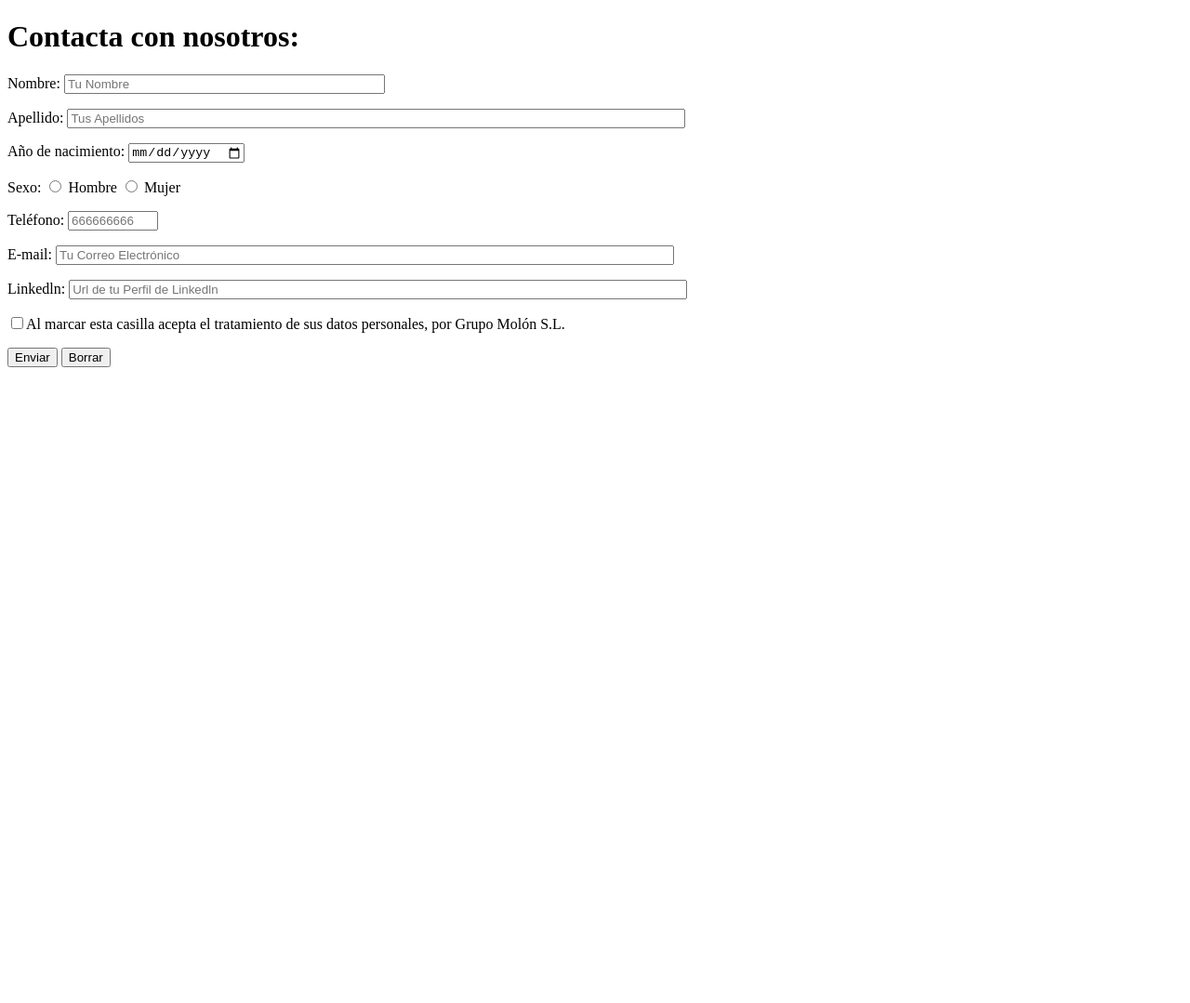
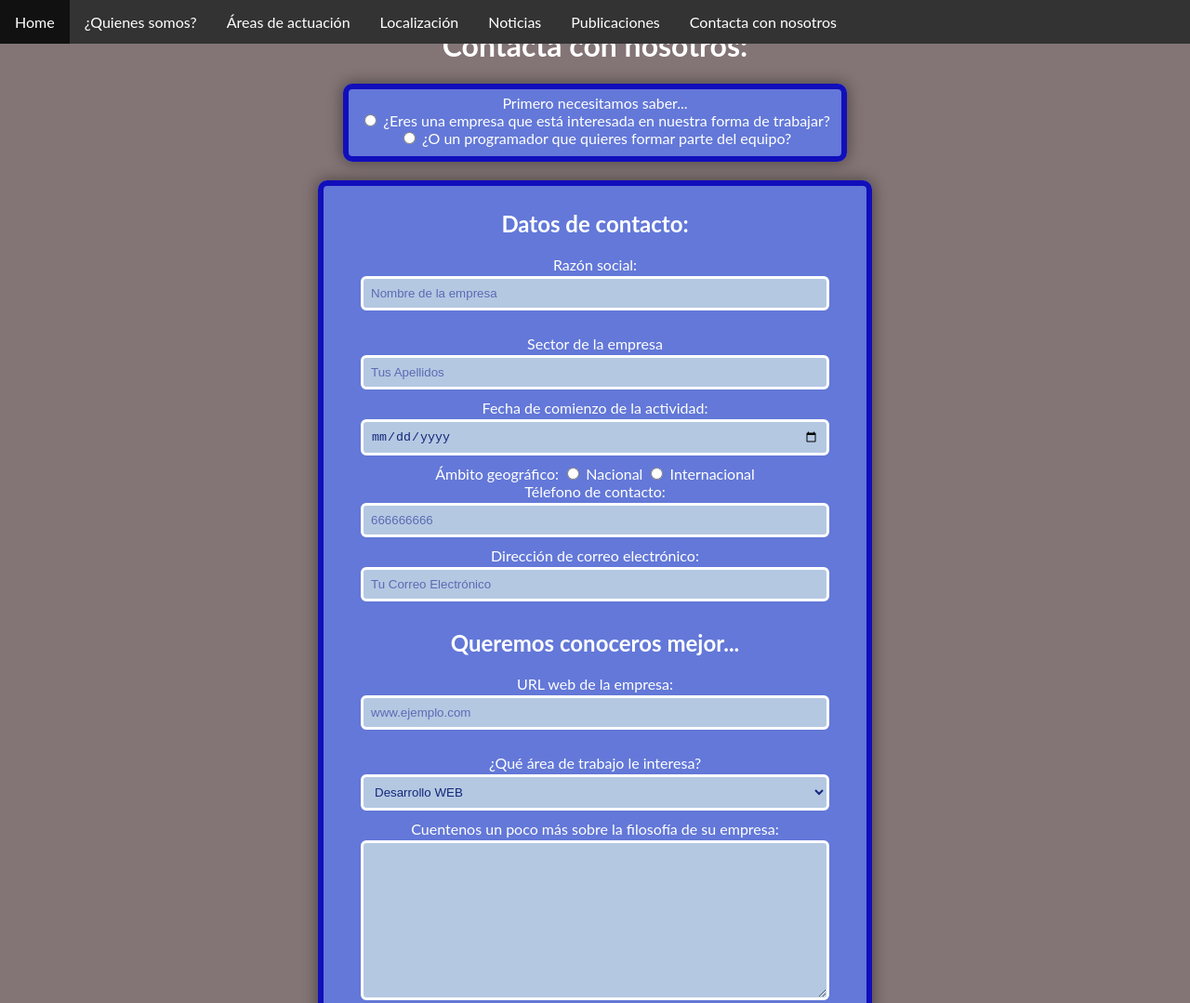
Before and after one commit to DAW-EDIX-Grupo-molon/ActividadesLenguajesDeMarca, a plain HTML site: page AE-1/contactUs.html in a window 1280 px wide. Shown: the top 1079 px of the page at 93% size. Before the commit the page ends 800 px from the top, so only its background shows below. Drawn offline with Linux system fonts and the light colour scheme.

Commit message:
adding basic structure to CSs

```diff
--- a/AE-1/contactUs.html
+++ b/AE-1/contactUs.html
@@ -1,30 +1,186 @@
 <!DOCTYPE html>
 <html lang="en">
+
 <head>
   <meta charset="UTF-8">
   <meta http-equiv="X-UA-Compatible" content="IE=edge">
   <meta name="viewport" content="width=device-width, initial-scale=1.0">
-    <title>Document</title>
+  <link rel="stylesheet" href="./css/contactUs.css">
+  <title>ContactUs-Grupo-Molón</title>
 </head>
+
 <body>
+  <header>
     <h1>Contacta con nosotros:</h1>
-    <form action="contactUs.html" method="get">
-        <p>Nombre: <input type="text" name="nombre" size="40" placeholder="Tu Nombre"></p>
-        <p>Apellido: <input type="text" name="apellido" size="80" placeholder="Tus Apellidos"></p>
-        <p>Año de nacimiento: <input type="date" name="nacimiento" min="1900"></p>
-        <p>Sexo:
-          <input type="radio" name="hm" value="h"> Hombre
-          <input type="radio" name="hm" value="m"> Mujer
-        </p>
-        <p>Teléfono: <input type="tel" name="telefono" size="9" placeholder="666666666"></p>
-        <p>E-mail: <input type="email" name="email" size="80" placeholder="Tu Correo Electrónico"></p>
-        <p>Linkedln: <input type="url" name="linkedln" size="80" placeholder="Url de tu Perfil de Linkedln"></p>
-        <input type="checkbox" name="terminosLegales">Al marcar esta casilla acepta el tratamiento de sus datos personales, por Grupo Molón S.L.
+  </header>
+<nav>
+  <ul>
+    <li><a href="index.html">Home</a></li>
+    <li><a href="whoWeAre.html">¿Quienes somos?</a></li>
+    <li><a href="actionsAreas.html">Áreas de actuación</a></li>
+    <li><a href="location.html">Localización</a></li>
+    <li><a href="news.html">Noticias</a></li>
+    <li><a href="publications.html">Publicaciones</a></li>
+    <li><a href="contactUs.html">Contacta con nosotros</a></li>
+  </ul>
+</nav>
 
-        <p>
+  <form action="" method="get" name="previusForm">
+    <fieldset>
+      <div>
+        <label for="previusForm">Primero necesitamos saber...</label><br>
+        <input type="radio" name="previusForm" value="a"> ¿Eres una empresa que está interesada en nuestra forma de
+        trabajar?<br>
+        <input type="radio" name="previusForm" value="b"> ¿O un programador que quieres formar parte del equipo?
+      </div>
+
+    </fieldset>
+  </form>
+
+  <form action="contactUs.html" method="get" name="enterpreiserForm">
+
+
+    <fieldset>
+      <h2>Datos de contacto:</h2>
+      <div>
+        <label for="nombre">Razón social:</label>
+        <input type="text" name="nombre" size="40" placeholder="Nombre de la empresa"></p>
+      </div>
+
+      <div>
+        <label for="areaActuacion">Sector de la empresa</label>
+        <input type="text" name="areaActuacion" size="50" placeholder="Tus Apellidos">
+      </div>
+
+      <div>
+        <label for="fundacion">Fecha de comienzo de la actividad:</label>
+        <input type="date" name="fundacion" min="1900">
+      </div>
+
+      <div>
+        <label for="geografico">Ámbito geográfico:</label>
+        <input type="radio" name="geografico" value="n"> Nacional
+        <input type="radio" name="geografico" value="i"> Internacional
+      </div>
+
+      <div>
+        <label for="telefono">Télefono de contacto:</label>
+        <input type="tel" name="telefono" size="9" placeholder="666666666">
+      </div>
+
+      <div>
+        <label for="email">Dirección de correo electrónico:</label>
+        <input type="email" name="email" size="50" placeholder="Tu Correo Electrónico"></p>
+      </div>
+
+
+
+
+      <h2>Queremos conoceros mejor...</h2>
+      <div>
+        <label for="web">URL web de la empresa:</label>
+        <input type="url" name="web" size="50" placeholder="www.ejemplo.com"></p>
+      </div>
+
+      <div>
+        <label for="intereses">¿Qué área de trabajo le interesa?</label>
+        <select name="intereses" id="intereses">
+          <option value="1">Desarrollo WEB</option>
+          <option value="2">SEO</option>
+          <option value="3">Aplicaciones de gestión</option>
+        </select>
+      </div>
+
+      <div>
+        <label for="observaciones">Cuentenos un poco más sobre la filosofía de su empresa:</label>
+        <textarea name="observaciones" id="observaciones" cols="30" rows="10"></textarea>
+      </div>
+
+      <div>
+        <label for="terminosLegales">¿Acepta los términos legales y el tratamiento de sus datos personales?</label><br>
+        <input type="checkbox" name="terminosLegales">Al marcar esta casilla acepta el tratamiento de sus datos
+        personales, por Grupo Molón S.L.
+      </div>
+
+      </div>
+      <div>
         <input type="submit" value="Enviar">
         <input type="reset" value="Borrar">
-        </p>
+      </div>
+    </fieldset>
+
+  </form>
+  <form action="contactUs.html" method="get" name="developForm">
+
+    <fieldset>
+      <h2>Datos de contacto:</h2>
+      <div>
+        <label for="nombre">Nombre</label>
+        <input type="text" name="nombre" size="40" placeholder="Tu Nombre"></p>
+      </div>
+
+      <div>
+        <label for="apellidos">Apellidos</label>
+        <input type="text" name="apellidos" size="50" placeholder="Tus Apellidos">
+      </div>
+
+      <div>
+        <label for="nacimiento">Fecha de Nacimiento</label>
+        <input type="date" name="nacimiento" min="1900">
+      </div>
+
+      <div>
+        <label for="genero">Elija su género:</label>
+        <input type="radio" name="genero" value="h"> Hombre
+        <input type="radio" name="genero" value="m"> Mujer
+      </div>
+
+      <div>
+        <label for="telefono">Télefono de contacto:</label>
+        <input type="tel" name="telefono" size="9" placeholder="666666666">
+      </div>
+
+      <div>
+        <label for="email">Dirección de correo electrónico:</label>
+        <input type="email" name="email" size="50" placeholder="Tu Correo Electrónico"></p>
+      </div>
+    </fieldset>
+    <fieldset>
+      <h2>Queremos conocerte mejor...</h2>
+      <div>
+        <label for="linkedln">URL perfil de Linkedkn:</label>
+        <input type="url" name="linkedln" size="50" placeholder="Url de tu Perfil de Linkedln"></p>
+      </div>
+
+      <div>
+        <label for="intereses">¿Qué área de trabajo le interesa?</label>
+        <select name="intereses" id="intereses">
+          <option value="1">Back-End</option>
+          <option value="2">Front-End</option>
+          <option value="3">Full-Stack</option>
+        </select>
+      </div>
+
+      <div>
+        <label for="observaciones">Cuentenos ¿por qué le interesa trabajar con Un Grupo Molón?</label>
+        <textarea name="observaciones" id="observaciones" cols="50" rows="10"></textarea>
+      </div>
+    </fieldset>
+    <fieldset>
+      <div>
+        <label for="terminosLegales">¿Acepta los términos legales y el tratamiento de sus datos personales?</label><br>
+        <input type="checkbox" name="terminosLegales">Al marcar esta casilla acepta el tratamiento de sus datos
+        personales, por Grupo Molón S.L.
+      </div>
+    </fieldset>
+
+    <div>
+      <input type="submit" value="Enviar">
+      <input type="reset" value="Borrar">
+    </div>
+
+
   </form>
 </body>
+
 </html>
--- a/AE-1/css/contactUs.css
+++ b/AE-1/css/contactUs.css
@@ -0,0 +1,110 @@
+body {
+    font-family: "Lato", sans-serif;
+    background: #837475;
+    display: flex;
+    align-items: center;
+    flex-direction: column;
+    color: white;
+}
+
+form {
+    max-width: 600px;
+
+}
+
+fieldset {
+    border-radius: 10px;
+    margin-bottom: 10px;
+    border: 6px solid rgb(17, 14, 187);
+    background: #6378d8;
+    margin-bottom: 20px;
+    z-index: 10;
+    text-align: center;
+    box-shadow: 0 0 15px 1px rgba(0, 0, 0, 0.4);
+}
+
+
+::placeholder {
+    color: #5b6bb3;
+}
+
+input[type=text],
+input[type=email],
+input[type=tel],
+input[type=url],
+input[type=date],
+select,
+textarea {
+    width: 90%;
+    padding: 8px;
+    margin-bottom: 10px;
+    margin-top: 3px;
+    margin-left: 10px;
+    margin-right: 10px;
+    background-color: rgb(180, 200, 226);
+    border: 3px solid white;
+    border-radius: 6px;
+    box-sizing: border-box;
+    color: #14277a;
+}
+
+input[radio] {}
+
+input:focus,
+select:focus,
+textarea:focus {
+    color: #0e39fe;
+    border: 6px solid #0e39fe;
+    background-color: #e7c5c7;
+}
+
+input[type=submit],
+input[type=reset] {
+    width: 45%;
+    background-color: rgb(17, 14, 187);
+    color: white;
+    border: none;
+    border-radius: 8px;
+    cursor: pointer;
+    margin-bottom: 10px;
+    margin-top: 3px;
+    margin-left: 10px;
+    margin-right: 10px;
+    padding: 8px;
+}
+
+input[type=submit]:hover,
+input[type=reset]:hover {
+    background-color: #0e39fe;
+}
+
+ul {
+
+    list-style-type: none;
+    margin: 0;
+    padding: 0;
+    overflow: hidden;
+    background-color: #333;
+    position: fixed;
+    top: 0;
+    left:  0;
+    width: 100%;
+    text-align: center;
+}
+
+li {
+    float: left;
+
+}
+
+li a {
+    display: block;
+    color: white;
+    text-align: center;
+    padding: 14px 16px;
+    text-decoration: none;
+}
+
+li a:hover {
+    background-color: #111;
+}
--- a/AE-1/css/index.css
+++ b/AE-1/css/index.css
@@ -0,0 +1,38 @@
+body {
+    font-family: "Lato", sans-serif;
+    background: #837475;
+    display: flex;
+    align-items: center;
+    flex-direction: column;
+    color: white;
+}
+ul {
+
+    list-style-type: none;
+    margin: 0;
+    padding: 0;
+    overflow: hidden;
+    background-color: #333;
+    position: fixed;
+    top: 0;
+    left:  0;
+    width: 100%;
+    text-align: center;
+}
+
+li {
+    float: left;
+
+}
+
+li a {
+    display: block;
+    color: white;
+    text-align: center;
+    padding: 14px 16px;
+    text-decoration: none;
+}
+
+li a:hover {
+    background-color: #111;
+}
--- /dev/null
+++ b/AE-1/css/location.css
@@ -0,0 +1,38 @@
+body {
+    font-family: "Lato", sans-serif;
+    background: #837475;
+    display: flex;
+    align-items: center;
+    flex-direction: column;
+    color: white;
+}
+ul {
+
+    list-style-type: none;
+    margin: 0;
+    padding: 0;
+    overflow: hidden;
+    background-color: #333;
+    position: fixed;
+    top: 0;
+    left:  0;
+    width: 100%;
+    text-align: center;
+}
+
+li {
+    float: left;
+
+}
+
+li a {
+    display: block;
+    color: white;
+    text-align: center;
+    padding: 14px 16px;
+    text-decoration: none;
+}
+
+li a:hover {
+    background-color: #111;
+}
--- /dev/null
+++ b/AE-1/css/news.css
@@ -0,0 +1,38 @@
+body {
+    font-family: "Lato", sans-serif;
+    background: #837475;
+    display: flex;
+    align-items: center;
+    flex-direction: column;
+    color: white;
+}
+ul {
+
+    list-style-type: none;
+    margin: 0;
+    padding: 0;
+    overflow: hidden;
+    background-color: #333;
+    position: fixed;
+    top: 0;
+    left:  0;
+    width: 100%;
+    text-align: center;
+}
+
+li {
+    float: left;
+
+}
+
+li a {
+    display: block;
+    color: white;
+    text-align: center;
+    padding: 14px 16px;
+    text-decoration: none;
+}
+
+li a:hover {
+    background-color: #111;
+}
--- /dev/null
+++ b/AE-1/css/publication.css
@@ -0,0 +1,38 @@
+body {
+    font-family: "Lato", sans-serif;
+    background: #837475;
+    display: flex;
+    align-items: center;
+    flex-direction: column;
+    color: white;
+}
+ul {
+
+    list-style-type: none;
+    margin: 0;
+    padding: 0;
+    overflow: hidden;
+    background-color: #333;
+    position: fixed;
+    top: 0;
+    left:  0;
+    width: 100%;
+    text-align: center;
+}
+
+li {
+    float: left;
+
+}
+
+li a {
+    display: block;
+    color: white;
+    text-align: center;
+    padding: 14px 16px;
+    text-decoration: none;
+}
+
+li a:hover {
+    background-color: #111;
+}
--- a/AE-1/css/whoWeAre.css
+++ b/AE-1/css/whoWeAre.css
@@ -0,0 +1,38 @@
+body {
+    font-family: "Lato", sans-serif;
+    background: #837475;
+    display: flex;
+    align-items: center;
+    flex-direction: column;
+    color: white;
+}
+ul {
+
+    list-style-type: none;
+    margin: 0;
+    padding: 0;
+    overflow: hidden;
+    background-color: #333;
+    position: fixed;
+    top: 0;
+    left:  0;
+    width: 100%;
+    text-align: center;
+}
+
+li {
+    float: left;
+
+}
+
+li a {
+    display: block;
+    color: white;
+    text-align: center;
+    padding: 14px 16px;
+    text-decoration: none;
+}
+
+li a:hover {
+    background-color: #111;
+}
```
Also changed, not shown: AE-1/actionsAreas.html (+27 -0 lines), AE-1/index.html (+16 -1 lines), AE-1/location.html (+27 -0 lines), AE-1/news.html (+27 -0 lines), AE-1/publications.html (+27 -0 lines), AE-1/whoWeAre.html (+27 -0 lines). Lines whose indentation alone changed are shown as unchanged.
